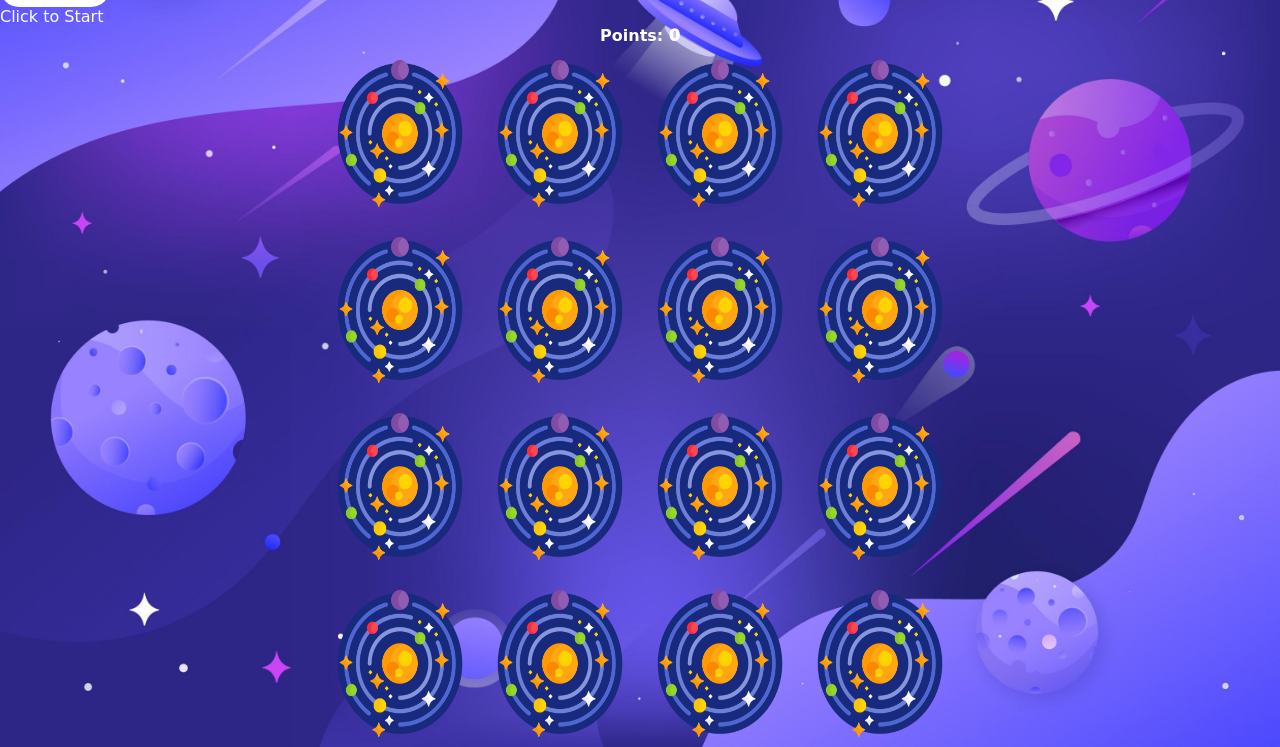
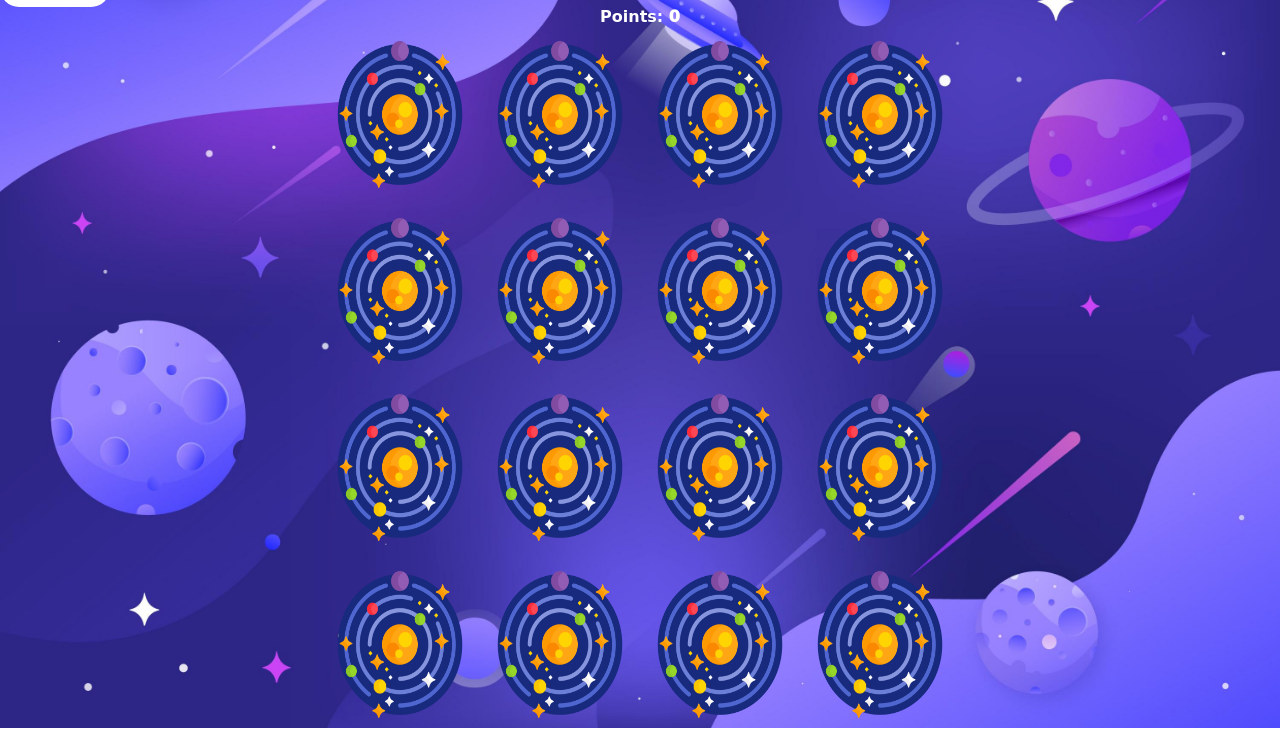
Before and after one commit to matgus217/snake, a plain HTML site: page game.html in a window 1280 px wide. Shown: the part 77-824 px from the top of the page. Drawn offline with Linux system fonts and the light colour scheme; a web font is replaced by a local one.

Commit message:
Delete a div

```diff
--- a/assets/css/style.css
+++ b/assets/css/style.css
@@ -77,10 +77,7 @@ h1 {
     width: 110px;
 }
 
-.overlay-text.visible {
-    display: flex;
-    animation: overlay-grow 500ms forwards;
-}
+
 
 .second-button:hover {
     background: rebeccapurple;
--- a/assets/js/index.js
+++ b/assets/js/index.js
@@ -78,6 +78,11 @@ function cardsDontMatch() {
 
 
 
+
+
+
+
+
 /* Reset-board function */
 function resetBoard() {
     [hasFlippedCard, lockBoard] = [false, false];
--- a/game.html
+++ b/game.html
@@ -39,9 +39,7 @@
         <a href="index.html">Go Back</a>
     </div>
 
-    <div class="overlay-text visible">
-    Click to Start
-   </div>
+
     <!--point-->
     <section class="planet">
         <div class="details">
```
